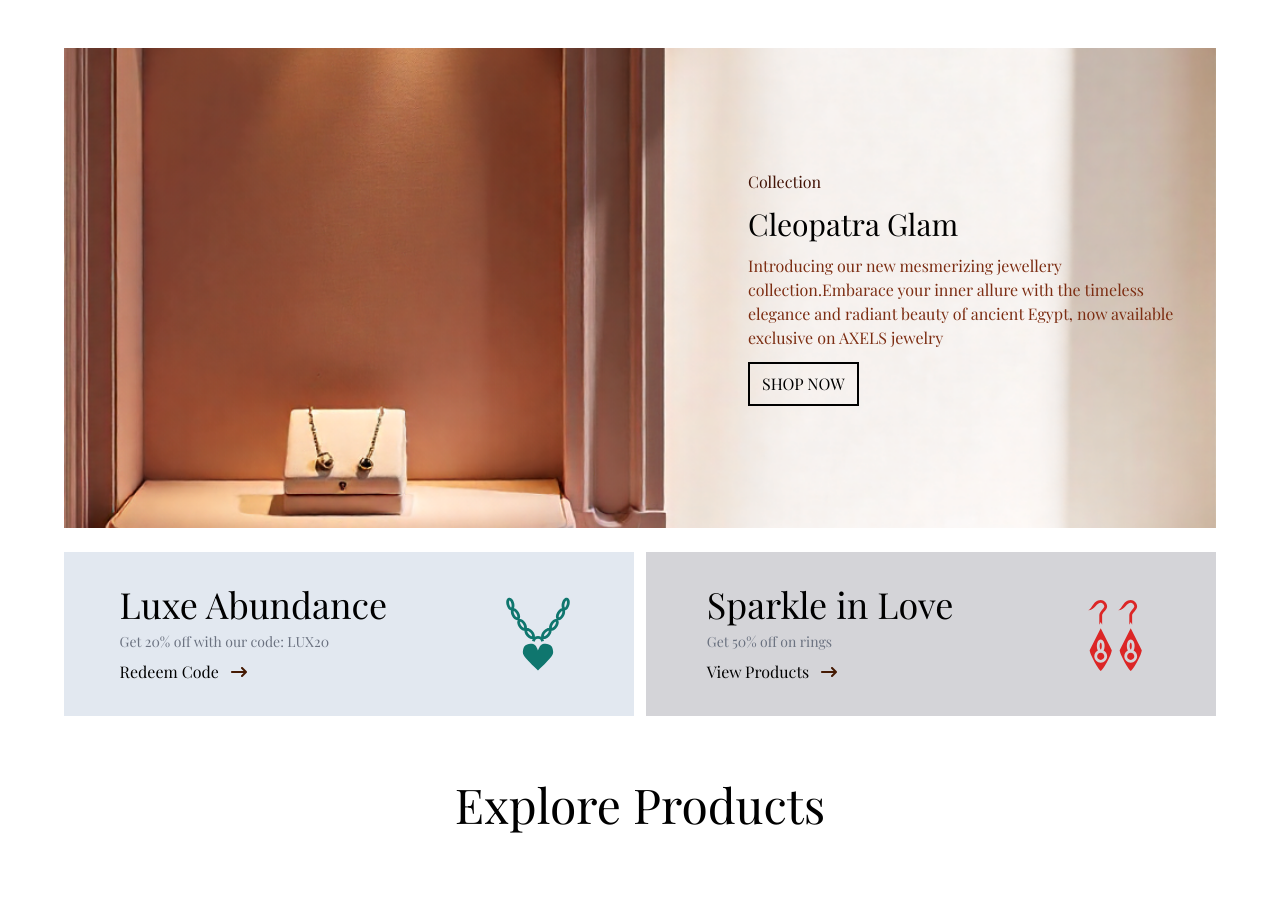
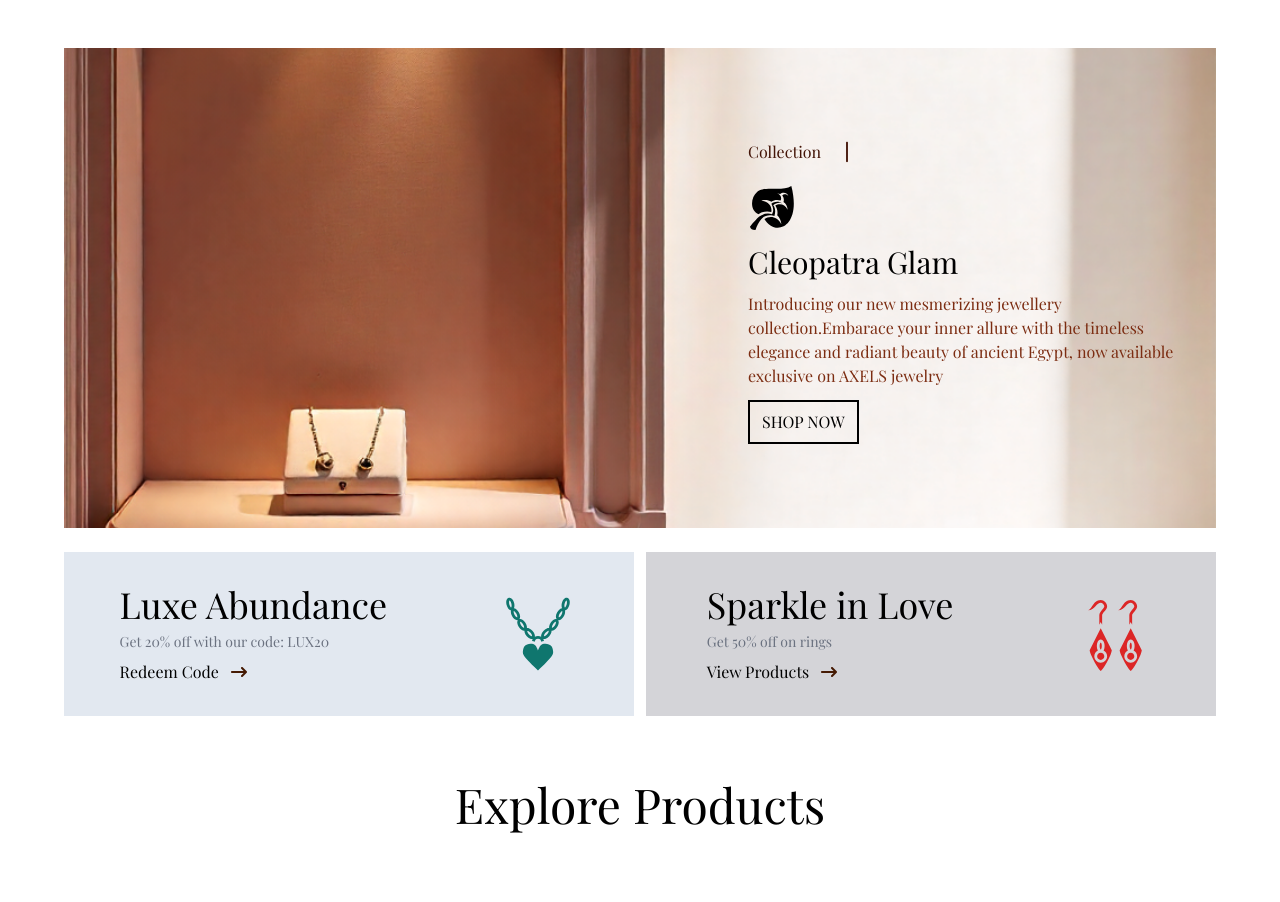
Before and after one commit to devifai-2026/Feaug_Ecomm_Client, a React (Vite) app: page / in a window 1280 px wide. Shown: the part 1940-2842 px from the top of the page. Built offline with nearby package versions, Linux system fonts and the light colour scheme; a web font is replaced by a local one.

Commit message:
add | after collection and add icon

```diff
--- a/src/Component/Home/CleopatraGlam.jsx
+++ b/src/Component/Home/CleopatraGlam.jsx
@@ -1,7 +1,8 @@
 import React from 'react';
 import banner from "../../assets/cleopatra/freepik__design-editorial-soft-studio-light-photography-hig__70850.png";
-import { GiEarrings, GiHeartNecklace, GiJewelCrown } from 'react-icons/gi';
+import { GiEarrings, GiHeartNecklace, GiZigzagLeaf } from 'react-icons/gi';
 import { FaArrowRightLong } from 'react-icons/fa6';
+import { RxDividerVertical } from 'react-icons/rx';
 
 const CleopatraGlam = () => {
     return (
@@ -10,7 +11,8 @@ const CleopatraGlam = () => {
            <div className='relative'>
              <img className='w-full h-[40vh] md:h-[50vh] lg:h-[60vh] object-cover' src={banner} alt="" />
               <div className='space-y-2 md:space-y-3 max-w-xs md:max-w-sm lg:max-w-md absolute right-2 md:right-5 top-1/2 transform -translate-y-1/2 p-4 md:p-0 text-right md:text-right lg:text-left'>
-                <p className='text-orange-950 text-sm md:text-base'>Collection</p>
+                <p className='text-orange-950 text-sm md:text-base flex items-center gap-3'>Collection  <RxDividerVertical className="h-10 w-7" /></p>
+                <GiZigzagLeaf className='h-12 w-12'/>
                 <h2 className='text-xl md:text-2xl lg:text-3xl'>Cleopatra Glam</h2>
                 <p className='text-orange-900 text-xs md:text-sm lg:text-base'>Introducing our new mesmerizing jewellery collection.Embarace your inner allure with the timeless elegance and radiant beauty of ancient Egypt, now available exclusive on AXELS jewelry</p>
                 <button className='border-black border-2 px-2 py-1 md:px-3 md:py-2 bg-transparent text-sm md:text-base'>SHOP NOW</button>
```
